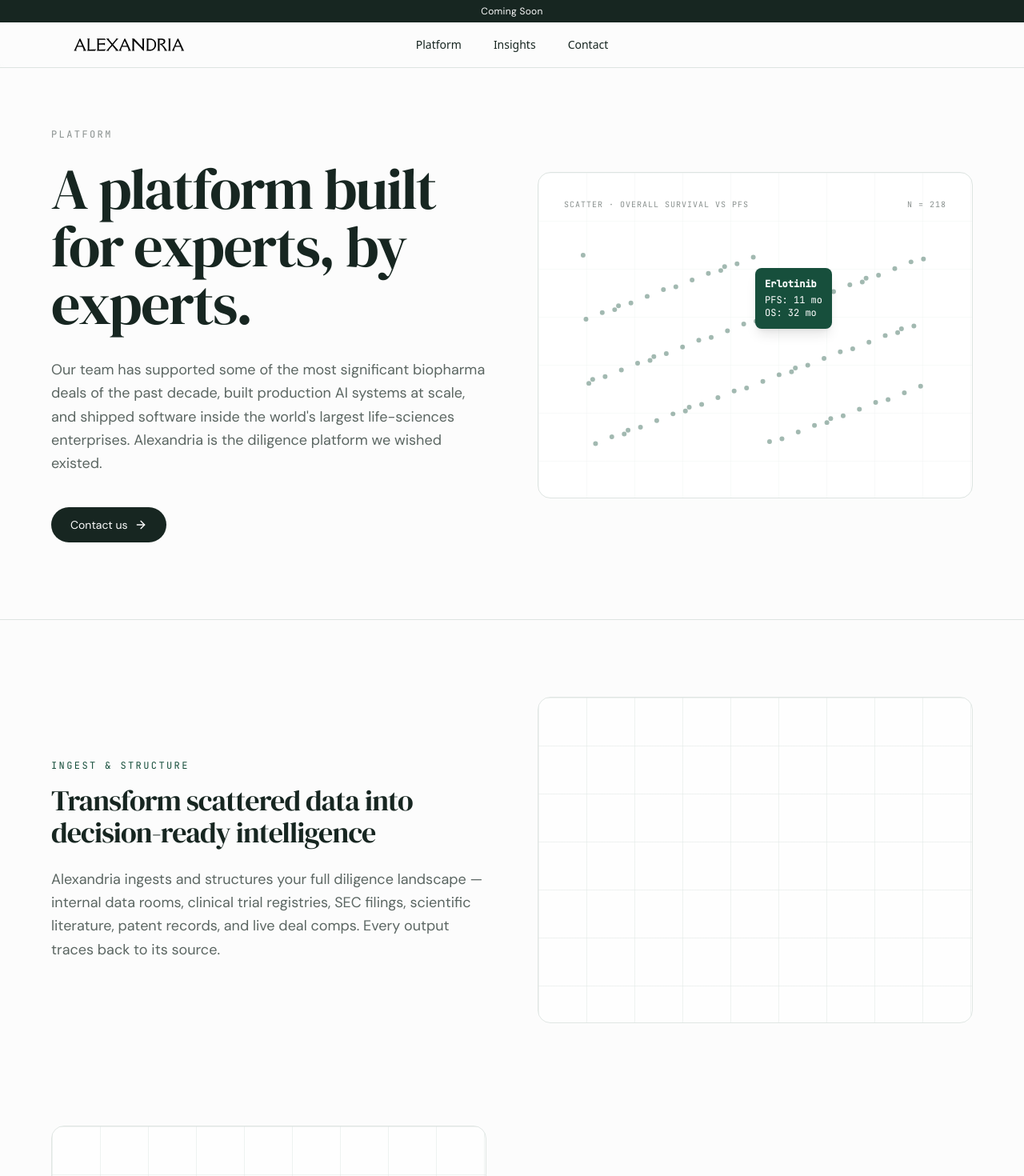
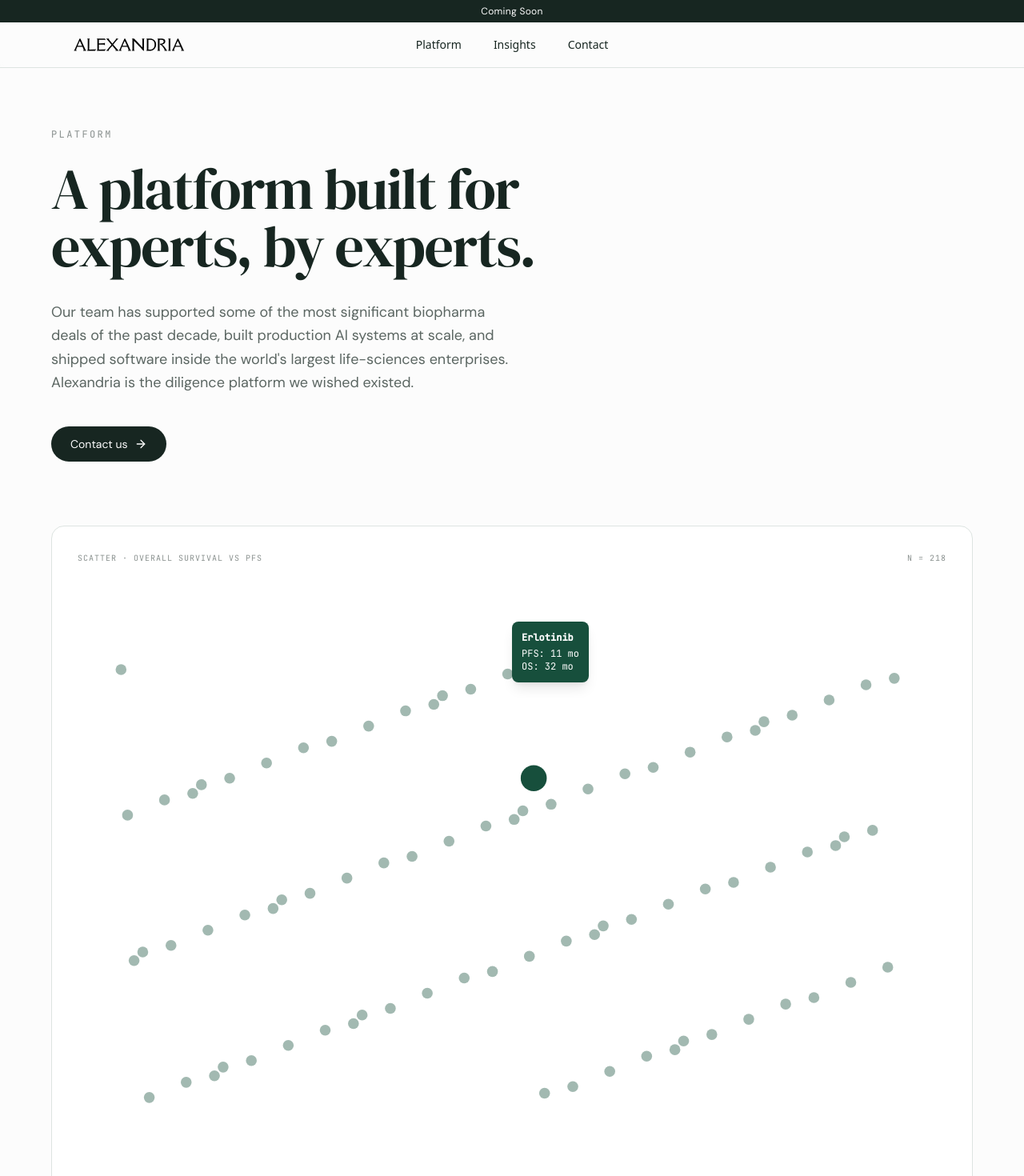
Before and after one commit to vladmt06/alex-intellicraft, a React (Vite) app: page /platform in a window 1280 px wide. Shown: the top 1470 px of the page at 80% size. Built offline with nearby package versions, Linux system fonts and the light colour scheme.

Commit message:
Changes
Co-authored-by: vladmt06 <206103484+vladmt06@users.noreply.github.com>

```diff
--- a/src/pages/Platform.tsx
+++ b/src/pages/Platform.tsx
@@ -26,11 +26,6 @@ const workflows = [
     tag: "Competitive intelligence",
     title: "Track competitors in real time",
     body: "Stand up trackers and automatic alerts for new trial starts, data readouts, label changes, and deal activity — so your team stops digging and starts moving.",
-  },
-  {
-    tag: "Medical & scientific",
-    title: "Draft scientific documents in minutes, not weeks",
-    body: "Generate first drafts of mechanism summaries, indication briefs, and competitive scientific platforms. Edit in-platform or export to Word.",
   },
   {
     tag: "Portfolio strategy",
@@ -101,8 +96,8 @@ const Platform = () => {
       <main className="min-h-screen bg-background">
         {/* Hero */}
         <section className="pt-40 pb-24 px-6">
-          <div className="max-w-6xl mx-auto grid lg:grid-cols-2 gap-16 items-center">
-            <div>
+          <div className="max-w-6xl mx-auto">
+            <div className="max-w-3xl">
               <p className="text-xs font-mono uppercase tracking-[0.2em] text-foreground/50 mb-6">
                 Platform
               </p>
@@ -122,8 +117,9 @@ const Platform = () => {
                 Contact us <ArrowRight className="w-4 h-4" />
               </Link>
             </div>
-            <div className="aspect-[4/3] rounded-2xl border border-border bg-card p-8 relative overflow-hidden">
-              <div className="absolute inset-0 grid-bg opacity-40" />
+
+            <div className="mt-20 aspect-[4/3] rounded-2xl border border-border bg-card p-8 relative overflow-hidden">
+              <div className="absolute inset-0 opacity-40" />
               <div className="relative h-full flex flex-col justify-between">
                 <div className="flex items-center justify-between text-[10px] font-mono uppercase tracking-widest text-foreground/50">
                   <span>Scatter · Overall Survival vs PFS</span>
@@ -159,24 +155,18 @@ const Platform = () => {
 
         {/* Capabilities */}
         <section className="py-24 px-6 border-t border-border">
-          <div className="max-w-6xl mx-auto space-y-32">
-            {capabilities.map((cap, i) => (
-              <div
-                key={cap.eyebrow}
-                className={`grid lg:grid-cols-2 gap-16 items-center ${i % 2 ? "lg:[&>div:first-child]:order-2" : ""}`}
-              >
-                <div>
+          <div className="max-w-6xl mx-auto space-y-24">
+            {capabilities.map((cap) => (
+              <div key={cap.eyebrow} className="max-w-3xl">
                 <p className="text-xs font-mono uppercase tracking-[0.2em] text-primary mb-4">
                   {cap.eyebrow}
                 </p>
                 <h2 className="text-3xl md:text-4xl tracking-tight mb-6 leading-tight">
                   {cap.title}
                 </h2>
-                  <p className="text-lg text-foreground/70 leading-relaxed max-w-xl">
+                <p className="text-lg text-foreground/70 leading-relaxed">
                   {cap.body}
                 </p>
-                </div>
-                <div className="aspect-[4/3] rounded-2xl border border-border bg-card grid-bg opacity-90" />
               </div>
             ))}
           </div>
@@ -188,9 +178,9 @@ const Platform = () => {
             <h2 className="text-3xl md:text-5xl tracking-tight mb-16 max-w-3xl">
               Tailored workflows for biopharma deal teams.
             </h2>
-            <div className="grid md:grid-cols-2 gap-px bg-border">
+            <div className="max-w-3xl space-y-16">
               {workflows.map((w) => (
-                <div key={w.tag} className="bg-background p-10">
+                <div key={w.tag}>
                   <p className="text-xs font-mono uppercase tracking-[0.2em] text-primary mb-4">
                     {w.tag}
                   </p>
@@ -208,14 +198,16 @@ const Platform = () => {
             <h2 className="text-3xl md:text-4xl tracking-tight mb-16 max-w-2xl">
               Built to pharma software standards from day one.
             </h2>
-            <div className="grid md:grid-cols-2 lg:grid-cols-4 gap-8">
+            <div className="max-w-3xl space-y-12">
               {standards.map(({ icon: Icon, title, body }) => (
-                <div key={title}>
-                  <div className="w-10 h-10 rounded-full border border-border flex items-center justify-center mb-5">
+                <div key={title} className="flex gap-5">
+                  <div className="w-10 h-10 rounded-full border border-border flex items-center justify-center shrink-0">
                     <Icon className="w-4 h-4 text-primary" strokeWidth={1.5} />
                   </div>
+                  <div>
                     <h3 className="text-lg tracking-tight mb-3">{title}</h3>
                     <p className="text-sm text-foreground/60 leading-relaxed">{body}</p>
+                  </div>
                 </div>
               ))}
             </div>
```
Lines whose indentation alone changed are shown as unchanged.
